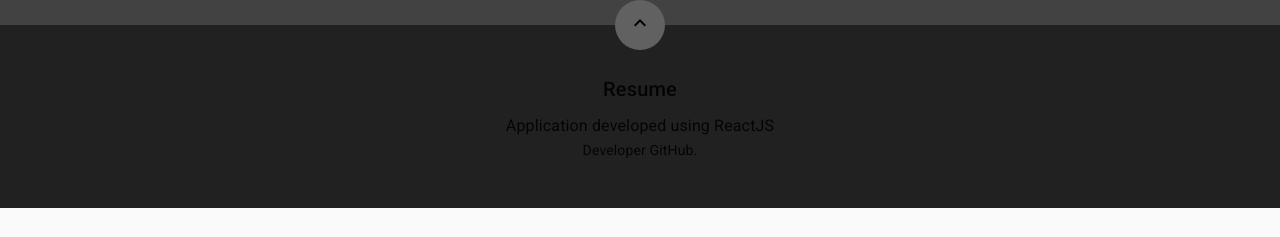
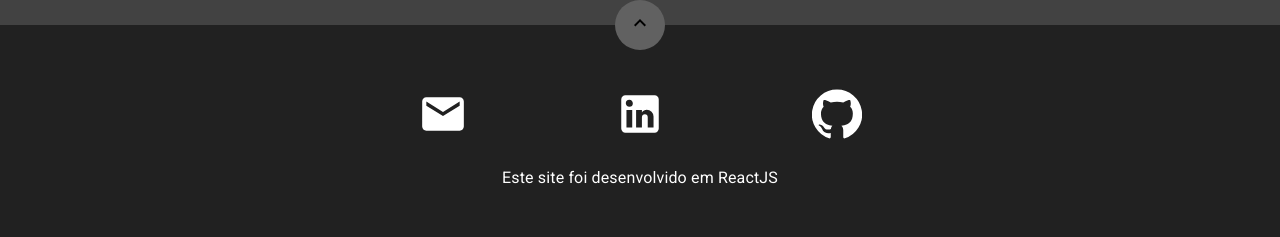
Before and after one commit to samuel2412/react-resume, a React (Create React App) app: page / in a window 1280 px wide. Shown: the part 2420-2657 px from the top of the page. Before the commit the page ends 2628 px from the top, so only its background shows below. Built offline with nearby package versions, Linux system fonts and the light colour scheme; no server answers.

Commit message:
<Contact> criado para isolar os icones de contato e poder ser usado em partes diferentes da aplicação, <Footer> finalizado, ajustes em <Skill> e <Header>

```diff
--- /dev/null
+++ b/src/components/Contact/Contact.js
@@ -0,0 +1,96 @@
+import React, { useState } from 'react';
+
+import { makeStyles } from '@material-ui/core/styles';
+import Grid from '@material-ui/core/Grid';
+import blueGrey from '@material-ui/core/colors/blueGrey';
+import EmailIcon from '@material-ui/icons/Email';
+import LinkedInIcon from '@material-ui/icons/LinkedIn';
+import GitHubIcon from '@material-ui/icons/GitHub';
+
+
+const useStyles = makeStyles(theme => ({
+    root: {
+        width: '100%',
+    },
+    iconsGroup: {
+        display: 'flex',
+        justifyContent: 'space-around',
+        marginTop: theme.spacing(2)
+    },
+    a: {
+        color: 'inherit'
+    },
+}));
+
+const Contact = props => {
+    const classes = useStyles();
+    const iconsInitialState = {
+        color: '#fff',
+        transition: 'color 500ms',
+        width: '50px',
+        height: '50px'
+    }
+    const [mailColor, setMailColor] = useState({
+        ...iconsInitialState
+    });
+    const [linkedinColor, setLinkedinColor] = useState({
+        ...iconsInitialState
+    });
+    const [gitColor, setGitColor] = useState({
+        ...iconsInitialState
+    });
+
+    const changeIconColor = (event, state, setState) => {
+        if (event.type === 'mouseenter') {
+            setState({
+                ...state,
+                color: blueGrey[500]
+            })
+        } else {
+            setState({
+                ...state,
+                color: '#fff',
+            })
+        }
+    }
+
+    return (
+        <Grid
+        container
+        direction="row"
+        justify="center"
+        alignItems="center"
+        className={classes.root}
+        alt={'Photo by Mazhar Zandsalimi on Unsplash'}
+    >
+        <div style={{width: props.width}}>
+
+            <div className={classes.iconsGroup}>
+                <a href='mailto:samuel241296@hotmail.com' className={classes.a}>
+                    <EmailIcon
+                        style={mailColor}
+                        onMouseEnter={(event) => changeIconColor(event, mailColor, setMailColor)}
+                        onMouseLeave={(event) => changeIconColor(event, mailColor, setMailColor)} />
+                </a>
+
+                <a href='https://www.linkedin.com/in/alvessamuel' className={classes.a}>
+                    <LinkedInIcon
+                        style={linkedinColor}
+                        onMouseEnter={(event) => changeIconColor(event, linkedinColor, setLinkedinColor)}
+                        onMouseLeave={(event) => changeIconColor(event, linkedinColor, setLinkedinColor)} />
+                </a>
+
+                <a href='https://github.com/samuel2412' className={classes.a}>
+                    <GitHubIcon
+                        style={gitColor}
+                        onMouseEnter={(event) => changeIconColor(event, gitColor, setGitColor)}
+                        onMouseLeave={(event) => changeIconColor(event, gitColor, setGitColor)} />
+                </a>
+            </div>
+
+        </div>
+
+    </Grid>
+    );
+}
+export default Contact;
--- a/src/components/Header/Header.js
+++ b/src/components/Header/Header.js
@@ -1,13 +1,11 @@
-import React, { useState } from 'react';
+import React from 'react';
 
 import { makeStyles } from '@material-ui/core/styles';
 import Typography from '@material-ui/core/Typography';
 import Grid from '@material-ui/core/Grid';
 import Divider from '@material-ui/core/Divider';
-import blueGrey from '@material-ui/core/colors/blueGrey';
-import EmailIcon from '@material-ui/icons/Email';
-import LinkedInIcon from '@material-ui/icons/LinkedIn';
-import GitHubIcon from '@material-ui/icons/GitHub';
+
+import Contact from '../Contact/Contact';
 
 
 const useStyles = makeStyles(theme => ({
@@ -22,8 +20,7 @@
         height: '100vh',
 
     },
-    content: {
-    },
+
     headline: {
         textAlign: 'center',
         color: theme.palette.primary.contrastText,
@@ -31,48 +28,11 @@
         fontWeight: 'bold',
         WebkitTextStrokeWidth: '1px',
         WebkitTextStrokeColor: '#000',
-    },
-    iconsGroup: {
-        display: 'flex',
-        justifyContent: 'space-around',
-        marginTop: theme.spacing(2)
-    },
-    a: {
-        color: 'inherit'
-    },
+    }
 }));
 
 const Header = props => {
     const classes = useStyles();
-    const iconsInitialState = {
-        color: '#fff',
-        transition: 'color 500ms',
-        width: '50px',
-        height: '50px'
-    }
-    const [mailColor, setMailColor] = useState({
-        ...iconsInitialState
-    });
-    const [linkedinColor, setLinkedinColor] = useState({
-        ...iconsInitialState
-    });
-    const [gitColor, setGitColor] = useState({
-        ...iconsInitialState
-    });
-
-    const changeIconColor = (event, state, setState) => {
-        if (event.type === 'mouseenter') {
-            setState({
-                ...state,
-                color: blueGrey[500]
-            })
-        } else {
-            setState({
-                ...state,
-                color: '#fff',
-            })
-        }
-    }
 
     return (
         <Grid
@@ -83,36 +43,14 @@
             className={classes.root}
             alt={'Photo by Mazhar Zandsalimi on Unsplash'}
         >
-            <div className={classes.content}>
+            <div>
 
                 <Typography className={classes.headline} variant="h2" gutterBottom>
                     Samuel Alves de Almeida
                 </Typography>
                 <Divider variant="middle" style={{ backgroundColor: '#fff' }} />
 
-
-                <div className={classes.iconsGroup}>
-                    <a href='mailto:samuel241296@hotmail.com' className={classes.a}>
-                        <EmailIcon
-                            style={mailColor}
-                            onMouseEnter={(event) => changeIconColor(event, mailColor, setMailColor)}
-                            onMouseLeave={(event) => changeIconColor(event, mailColor, setMailColor)} />
-                    </a>
-
-                    <a href='https://www.linkedin.com/in/alvessamuel' className={classes.a}>
-                        <LinkedInIcon
-                            style={linkedinColor}
-                            onMouseEnter={(event) => changeIconColor(event, linkedinColor, setLinkedinColor)}
-                            onMouseLeave={(event) => changeIconColor(event, linkedinColor, setLinkedinColor)} />
-                    </a>
-
-                    <a href='https://github.com/samuel2412' className={classes.a}>
-                        <GitHubIcon
-                            style={gitColor}
-                            onMouseEnter={(event) => changeIconColor(event, gitColor, setGitColor)}
-                            onMouseLeave={(event) => changeIconColor(event, gitColor, setGitColor)} />
-                    </a>
-                </div>
+                <Contact width='100%'/>
 
             </div>
 
--- a/src/components/Navigation/Footer/Footer.js
+++ b/src/components/Navigation/Footer/Footer.js
@@ -6,22 +6,15 @@
 import ExpandLessIcon from '@material-ui/icons/ExpandLess';
 import Link from '@material-ui/core/Link';
 
-
+import Contact from '../../Contact/Contact';
 import Button from '../../UI/Button/Button';
 
 
-const Copyright = () => {
+/* const Copyright = () => {
     return (
-        <div>
-            <Typography variant="body2" align="center">
-                {'Developer '}
-                <Link color="inherit" href="https://github.com/samuel2412">
-                    GitHub
-      </Link>{'.'}
-            </Typography>
-        </div>
+
     );
-}
+} */
 
 const useStyles = makeStyles(theme => ({
     root: {
@@ -41,7 +34,7 @@
 
     const scrollToTop = () => {
         window.scroll({ top: 0, behavior: 'smooth' });
-      }
+    }
 
     return (
         <div className={classes.root}>
@@ -61,13 +54,14 @@
                 <ExpandLessIcon />
             </Button >
             <div className={classes.footer}>
-                <Typography variant="h6" align="center" gutterBottom >
-                    Resume
-        </Typography>
-                <Typography variant="subtitle1" align="center" component="p">
-                    Application developed using ReactJS
-        </Typography>
-                <Copyright />
+
+                <Contact width='50%' />
+                <br />
+                <Typography style={{color:'#fff'}} variant="subtitle1" align="center" component="p">
+                    Este site foi desenvolvido em ReactJS
+                 </Typography>
+                <div>
+                </div>
             </div>
         </div>
     );
--- a/src/components/Skills/Skills.js
+++ b/src/components/Skills/Skills.js
@@ -81,8 +81,6 @@
 
         ]
 
-    console.log(skills)
-
     return (
         <div className={classes.root}>
             <div className={classes.content}>
```
Also changed, not shown: src/components/UI/ColorChange/ColorChange.js (deleted, +0 -41 lines).
